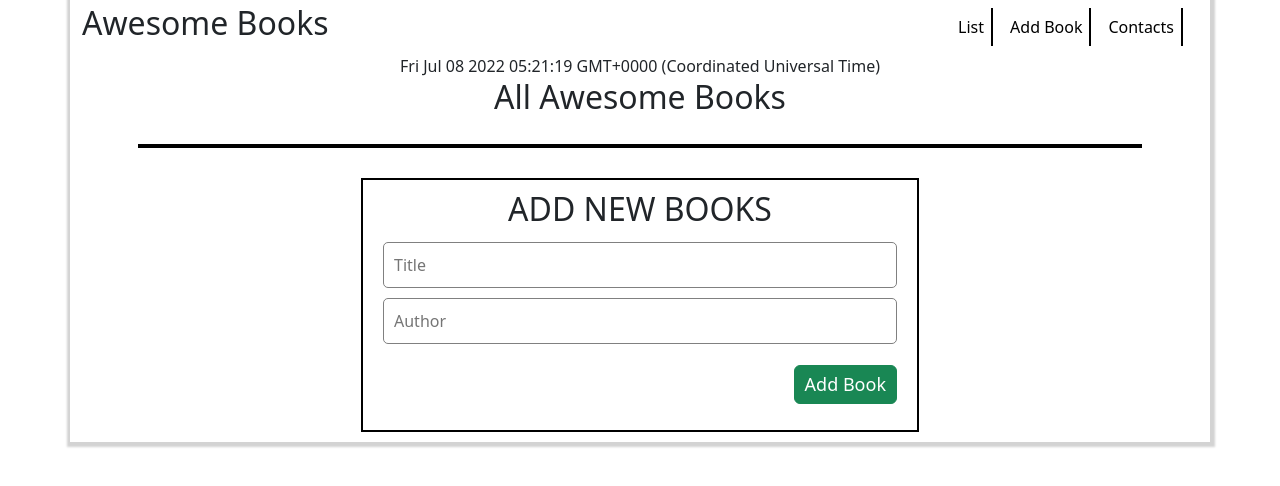
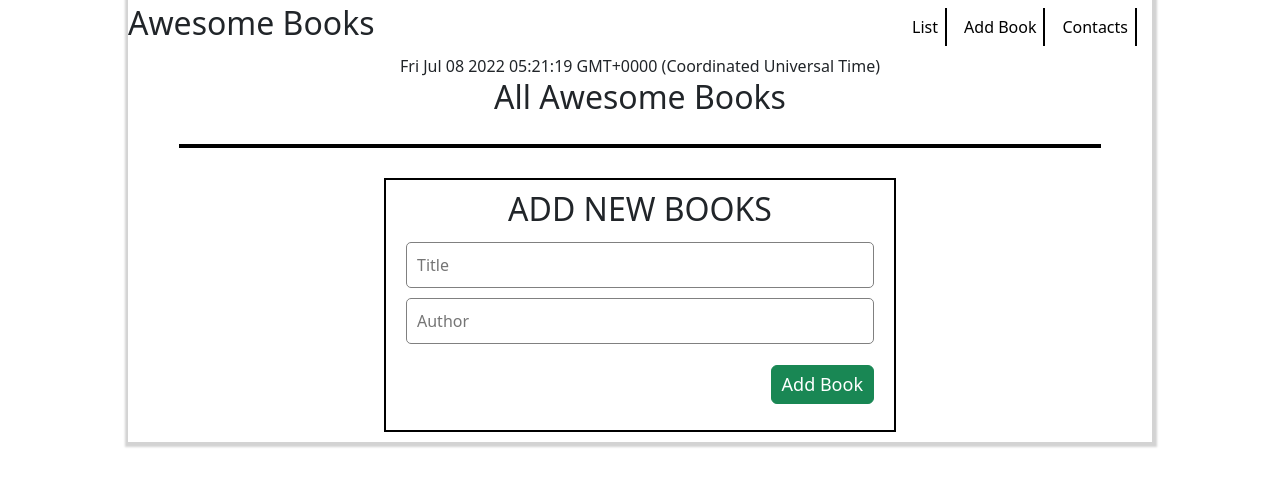
Before and after one commit to r-ahmed2022/Awesome-books, a website: page index.html in a window 1280 px wide. Drawn offline with nearby package versions, Linux system fonts and the light colour scheme.

Commit message:
Remove the bootstrap framework

```diff
--- a/css/style.css
+++ b/css/style.css
@@ -8,8 +8,8 @@ body {
   padding: 0;
 }
 
-.container {
-  width: 100%;
+.header {
+  width: 80%;
   height: auto;
   margin: 0 auto;
   box-shadow: 1px 1px 2px 4px lightgrey;
--- a/index.html
+++ b/index.html
@@ -14,7 +14,7 @@
             href="https://cdnjs.cloudflare.com/ajax/libs/font-awesome/4.7.0/css/font-awesome.min.css"/>
    </head>
 <body>
-    <div class="container container-fluid">
+    <div class="header">
             <header class="siteheader">
                 <h2 class="logo">Awesome Books</h2>
                     <nav class="navbar">
```
